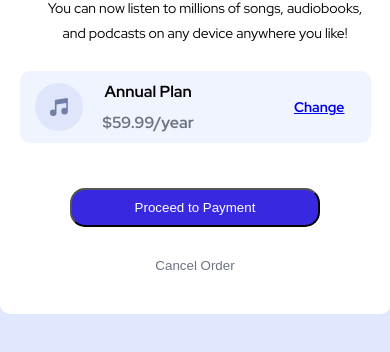
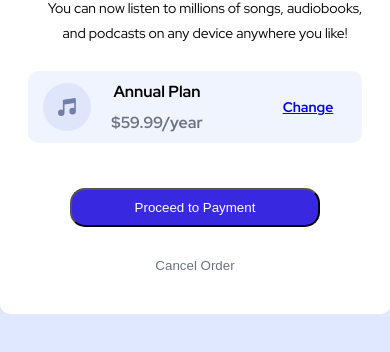
Before and after one commit to PauloLemoss/Order-Summary, a plain HTML site: page index.html in a window 390 px wide. Shown: the part 422-774 px from the top of the page. Drawn offline with Linux system fonts and the light colour scheme.

Commit message:
alteration on style css

```diff
--- a/src/css/responsive.css
+++ b/src/css/responsive.css
@@ -38,4 +38,9 @@
         width: 100%;
         margin: 10px 0;
     }
+
+    .change-text{
+
+        margin-right: 30px;
+    }
 }
--- a/src/css/style.css
+++ b/src/css/style.css
@@ -71,6 +71,8 @@ main .information-card .plan-container{
     display: flex;
     align-items: center;
     gap: 10px;
+    width: 95%;
+    max-width: 400px;
 }
 
 main .plan-container .icon-music{
@@ -95,7 +97,7 @@ main .Annual-plan-container .price-plan{
 
 main .card .change .change-text{
     font-size: 14px;
-    margin-left: 80px;
+    margin-left: 60px;
     color: hsl(245, 75%, 52%);
 }
 
```
